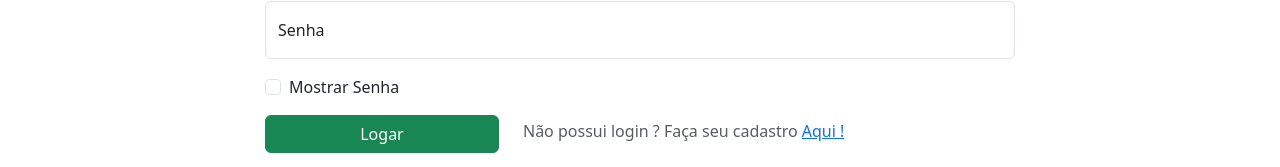
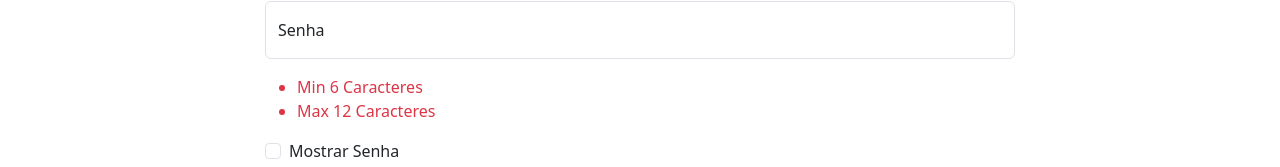
Before and after one commit to LacamJC/ReactNPR, a React (Create React App) app: page /login in a window 1280 px wide. Shown: the part 377-544 px from the top of the page. Built offline with nearby package versions, Linux system fonts and the light colour scheme; no server answers; a web font is replaced by a local one.

Commit message:
UPDATE - LOGIN - Adicionando camada de verificação de senha

```diff
--- /dev/null
+++ b/src/components/events/PasswordProps.js
@@ -0,0 +1,33 @@
+import { useEffect } from "react"
+
+const PasswordProps = () =>{
+
+    // const passInput = document.getElementById('senha').value
+    const reqs = [document.getElementById('minChar'), document.getElementById('maxChar')]
+    useEffect(()=>{
+        const reqs = [document.getElementById('minChar'), document.getElementById('maxChar')]
+
+        for(let i=0; i < reqs.length; i++)
+        {
+            reqs[i].classList.add('text-danger')
+        }
+
+    },[])
+
+
+
+
+
+    return(
+        <>
+            <div>
+                <ul>
+                    <li id="minChar">Min 6 Caracteres</li>
+                    <li id="maxChar">Max 12 Caracteres</li>
+                </ul>
+            </div>
+        </>
+    )
+}
+
+export default PasswordProps
--- a/src/components/pages/Login.js
+++ b/src/components/pages/Login.js
@@ -6,6 +6,7 @@ import axios from "axios"
 import Loader from "../events/Loader"
 import ServerStatus from "../events/ServerStatus"
 import url from '../../data/url.json'
+import PasswordProps from "../events/PasswordProps"
 function Login()
 {
     const [user, setUser] = useState({
@@ -28,6 +29,7 @@ function Login()
 
     function handleChange(e){
         const {name, value } = e.target
+
 
         setUser({
             ...user,
@@ -126,6 +128,7 @@ function Login()
                 />
                 <label htmlFor="senha">Senha</label>
             </div>
+            <PasswordProps/>
             <div className="form-check mb-3">
                         <input
                             type="checkbox"
--- a/src/components/pages/Profile.js
+++ b/src/components/pages/Profile.js
@@ -163,6 +163,8 @@ function Profile(){
                         id='senha'
                         name='senha'
                         onChange={handleChange}
+                        minLength="6"
+                        maxLength="12"
                     />: <input
                     type={showPassword ? 'text' : 'password'}
                     className='form-control'
--- a/src/data/url.json
+++ b/src/data/url.json
@@ -1,2 +1,2 @@
 
-{"url" : "http://localhost:3001"}
+{"url" : "https://backend-production-43a7.up.railway.app"}
```
